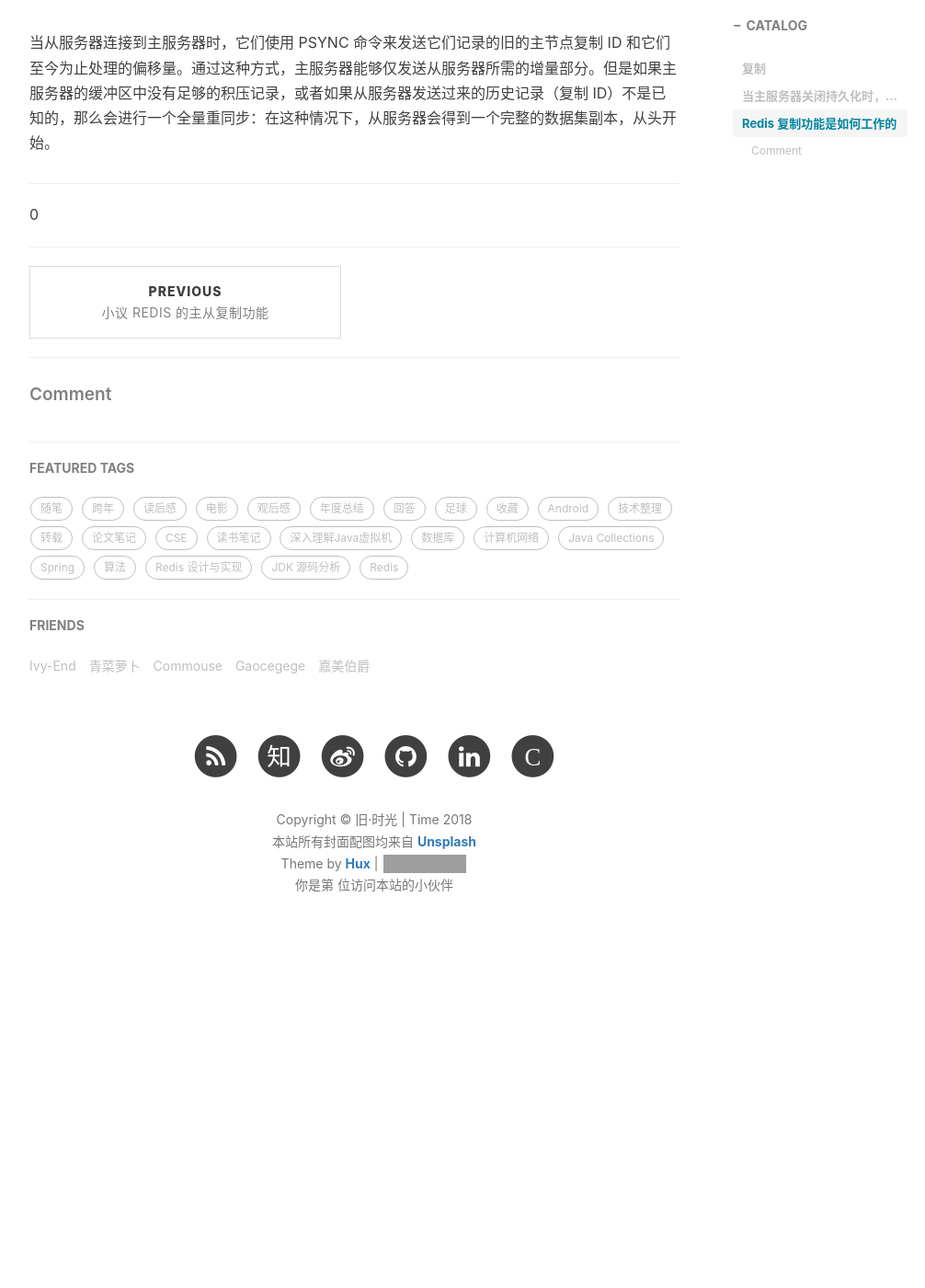
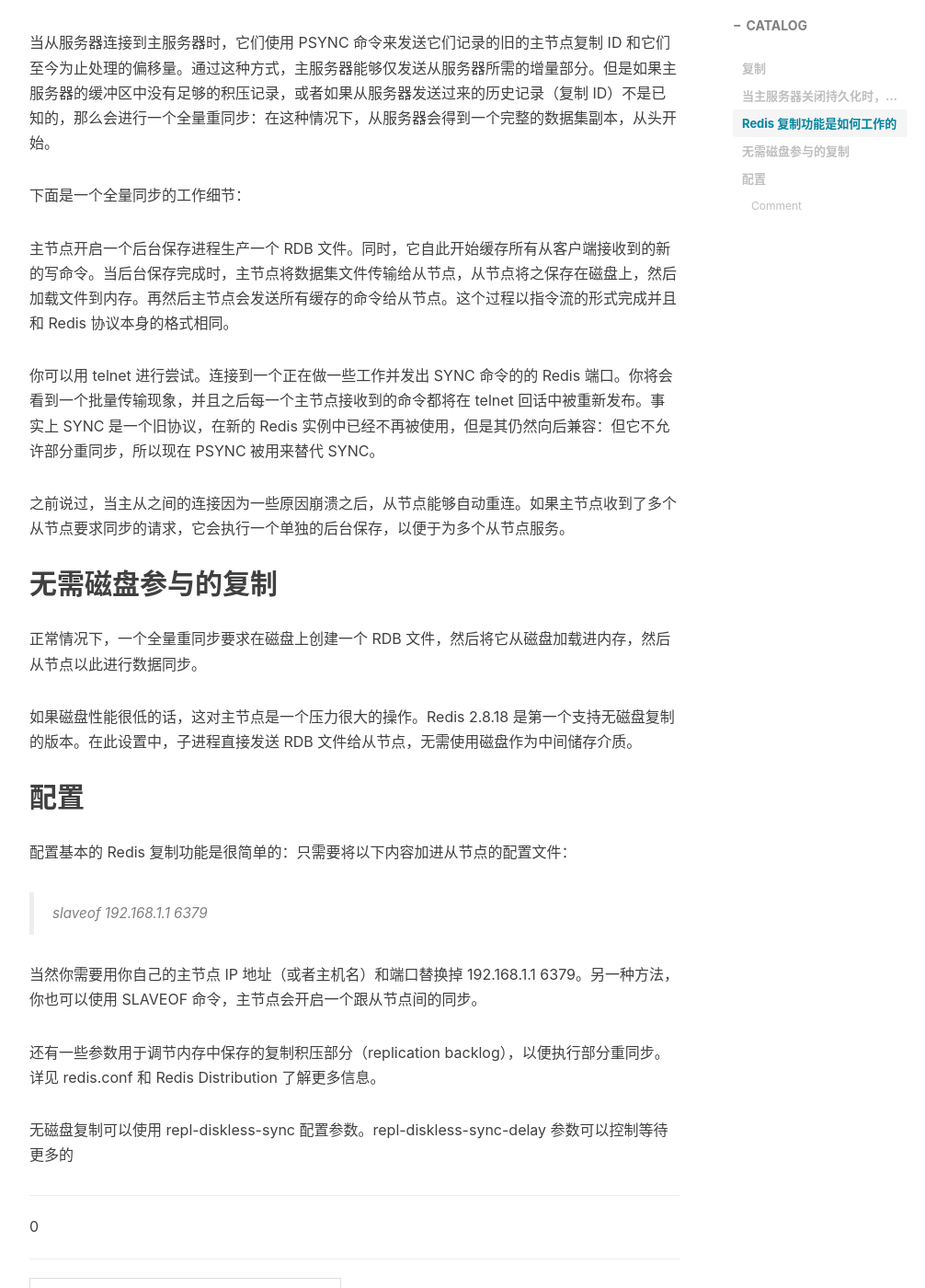
Before and after one commit to jiayangchen/jiayangchen.github.io, a Jekyll site: the page built from _posts/2018-01-07-translation-redis-replication.md, in a window 1280 px wide and 1400 px high, scrolled down 2946 px. Shown: the whole window at 92% size, without its empty margins (233-1239 px from the left). Built offline with Jekyll 4.4.1, drawn with Linux system fonts in a browser that asks for light colours; nearby versions of some CDN libraries; comment, search, counter and statistics services are not loaded; before the commit the page ends 4012 px from its top, so only the background shows below that; grey boxes are pictures that could not be loaded.

Commit message:
update blog

```diff
--- a/_posts/2018-01-07-translation-redis-replication.md
+++ b/_posts/2018-01-07-translation-redis-replication.md
@@ -58,3 +58,29 @@
 都会标识一个主服务器数据集的准确版本。
 
 当从服务器连接到主服务器时，它们使用 PSYNC 命令来发送它们记录的旧的主节点复制 ID 和它们至今为止处理的偏移量。通过这种方式，主服务器能够仅发送从服务器所需的增量部分。但是如果主服务器的缓冲区中没有足够的积压记录，或者如果从服务器发送过来的历史记录（复制 ID）不是已知的，那么会进行一个全量重同步：在这种情况下，从服务器会得到一个完整的数据集副本，从头开始。
+
+下面是一个全量同步的工作细节：
+
+主节点开启一个后台保存进程生产一个 RDB 文件。同时，它自此开始缓存所有从客户端接收到的新的写命令。当后台保存完成时，主节点将数据集文件传输给从节点，从节点将之保存在磁盘上，然后加载文件到内存。再然后主节点会发送所有缓存的命令给从节点。这个过程以指令流的形式完成并且和 Redis 协议本身的格式相同。
+
+你可以用 telnet 进行尝试。连接到一个正在做一些工作并发出 SYNC 命令的的 Redis 端口。你将会看到一个批量传输现象，并且之后每一个主节点接收到的命令都将在 telnet 回话中被重新发布。事实上 SYNC 是一个旧协议，在新的 Redis 实例中已经不再被使用，但是其仍然向后兼容：但它不允许部分重同步，所以现在 PSYNC 被用来替代 SYNC。
+
+之前说过，当主从之间的连接因为一些原因崩溃之后，从节点能够自动重连。如果主节点收到了多个从节点要求同步的请求，它会执行一个单独的后台保存，以便于为多个从节点服务。
+
+## 无需磁盘参与的复制
+
+正常情况下，一个全量重同步要求在磁盘上创建一个 RDB 文件，然后将它从磁盘加载进内存，然后从节点以此进行数据同步。
+
+如果磁盘性能很低的话，这对主节点是一个压力很大的操作。Redis 2.8.18 是第一个支持无磁盘复制的版本。在此设置中，子进程直接发送 RDB 文件给从节点，无需使用磁盘作为中间储存介质。
+
+## 配置
+
+配置基本的 Redis 复制功能是很简单的：只需要将以下内容加进从节点的配置文件：
+
+> slaveof 192.168.1.1 6379
+
+当然你需要用你自己的主节点 IP 地址（或者主机名）和端口替换掉 192.168.1.1 6379。另一种方法，你也可以使用 SLAVEOF 命令，主节点会开启一个跟从节点间的同步。
+
+还有一些参数用于调节内存中保存的复制积压部分（replication backlog），以便执行部分重同步。详见 redis.conf 和 Redis Distribution 了解更多信息。
+
+无磁盘复制可以使用 repl-diskless-sync 配置参数。repl-diskless-sync-delay 参数可以控制等待更多的
--- a/about.html
+++ b/about.html
@@ -18,12 +18,12 @@
     <blockquote><p>从来不求时间为我搁浅。<br>
     今天走的一切弯路，人生他处，必有照应。</p></blockquote>
     <p>我是 <b>陈嘉扬</b>，菜鸟程序员 &amp; 十年国画爱好者，江苏省书画协会国画十级。</p>
-    <p>我是 上海交通大学 软件工程专业 的大四学生，二专辅修法学。喜爱 电影 &amp; 足球 &amp; 各种画展，江苏苏宁 &amp; 渣团球迷，偶尔去八万人看看上港。</p>
+    <p>目前大四，主修软件工程（Software Engineering），辅修法学（Law）。喜爱 电影 &amp; 足球 &amp; 各种画展，江苏苏宁 &amp; 渣团球迷，偶尔去八万人看看上港。</p>
 
     <p>音乐爱好者，吉他自学中 &amp; 尝试过许多游戏，大多三分钟热度，证明了我基本和游戏无缘，偶尔玩玩，但关注 LPL，目前沉迷<a href="http://hy.163.com/" target="_blank"><b> 荒野行动 </b></a>，iOS 专区 ID 林镜，欢迎一起战斗！</p>
     <p>目前在 <a href="https://tech.meituan.com/about" target="_blank"><b>美团点评</b></a>上海侧基础架构部门实习。<a href="/img/resume_jiayangchen.pdf"><b>简历</b></a></p>
     <!--<p>你可以点击获取我的<a href="" target="_blank">&nbsp;<b>中文简历</b></a></p>-->
-    <p>非常欢迎交换友链，可以直接在评论中留言，我看到了都会加上去。</b></p>
+    <p><b>非常欢迎交换友链，可以直接在评论中留言，我看到了都会加上去。</b></p>
 
     <blockquote><p>We are hard pressed on every side, but not crushed;<br>
     perplexed, but not in despair; persecuted, but not abandoned;<br>
```
